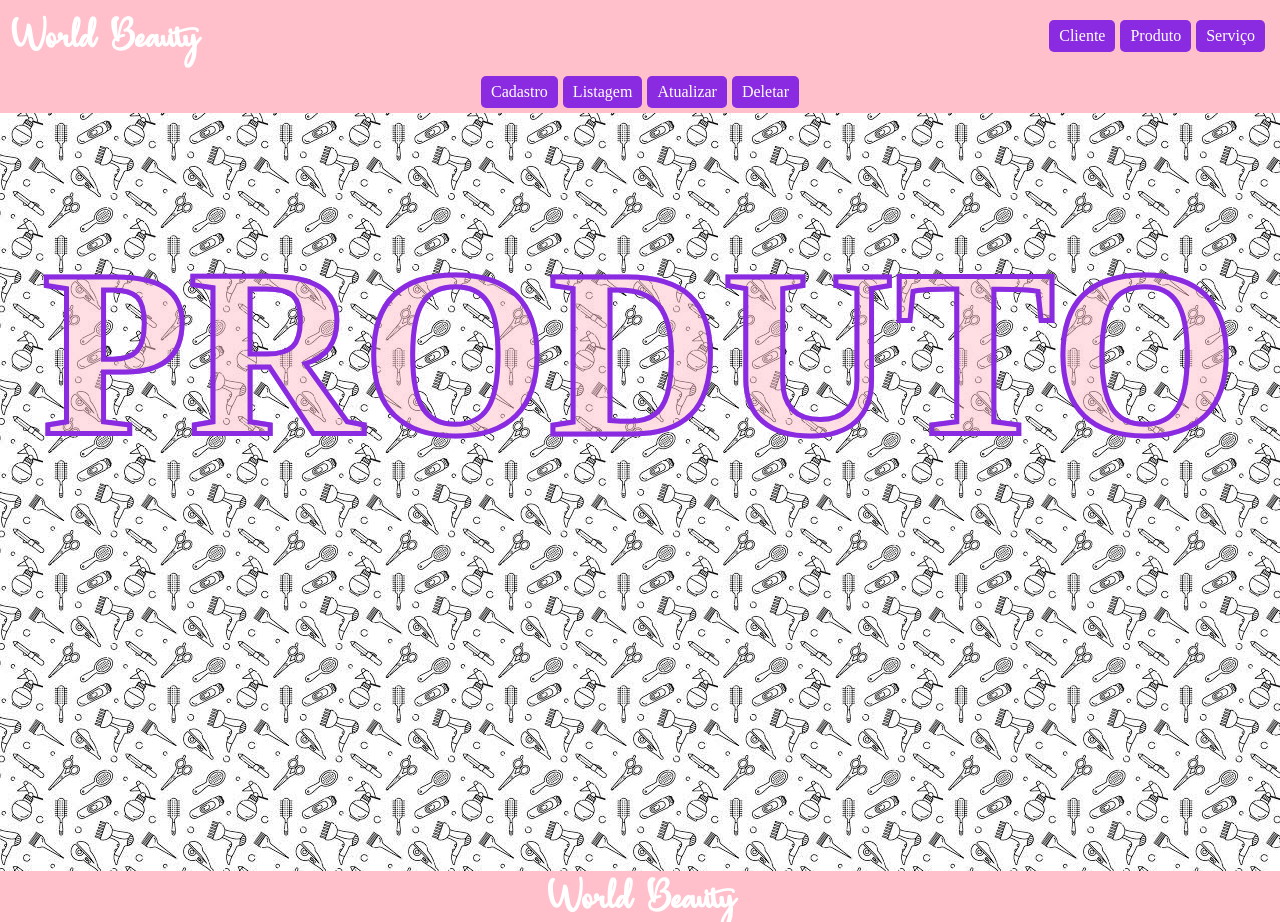
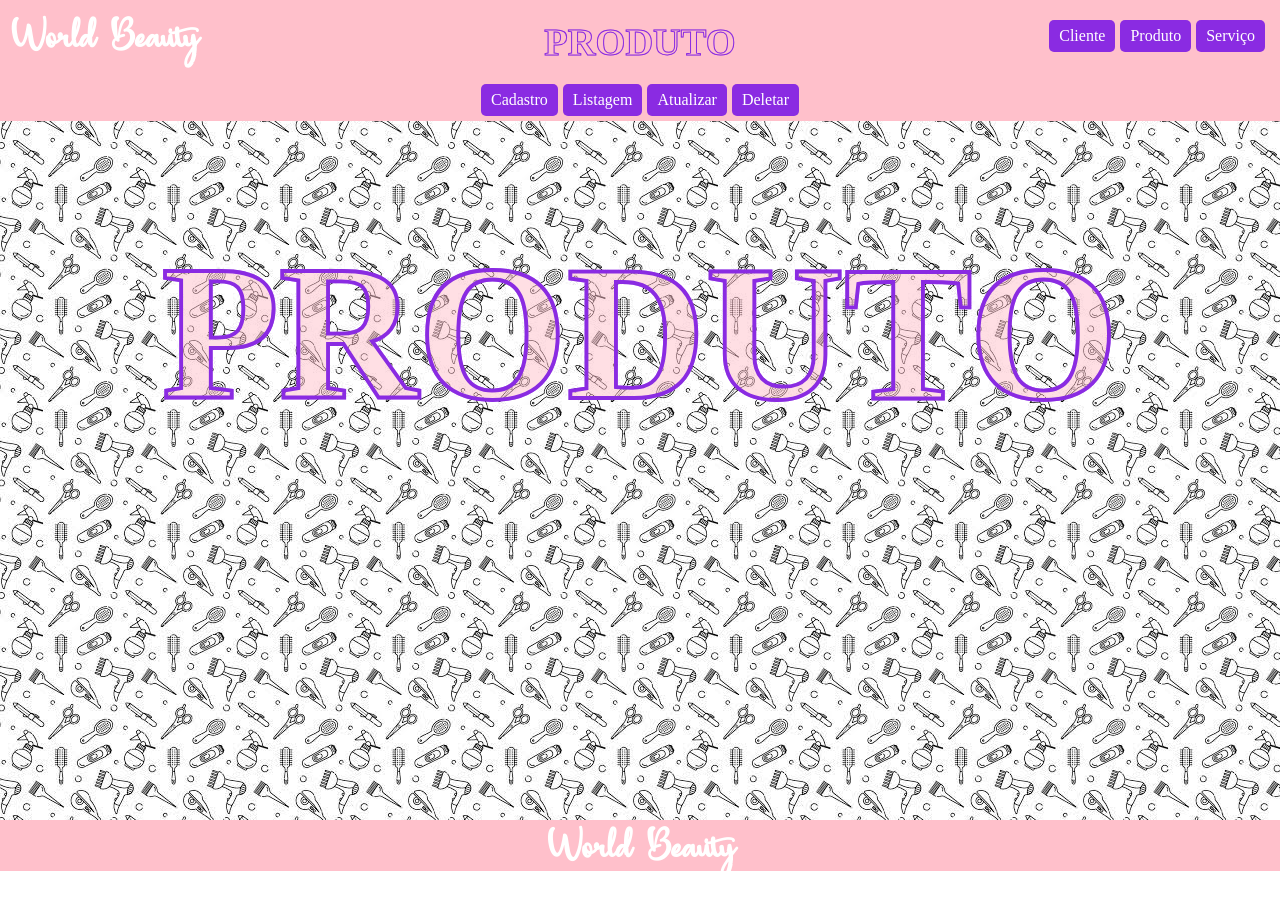
Before and after one commit to Rafael-Nunes-Silva/WB-ATV2, a React (Create React App) app in the folder world-beauty/: page /produto in a window 1280 px wide. After the commit the page ends 871 px from the top, so only its background shows below. Built offline with nearby package versions, Linux system fonts and the light colour scheme.

Commit message:
Adicionei um titulo na navbar

```diff
--- a/world-beauty/src/App.js
+++ b/world-beauty/src/App.js
@@ -8,7 +8,7 @@ export default function App() {
   return (
     <div id="App">
       <Header
-        elements={[
+        buttons={[
           <a className="nav-button" href="../cliente">Cliente</a>,
           <a className="nav-button" href="../produto">Produto</a>,
           <a className="nav-button" href="../servico">Serviço</a>
--- a/world-beauty/src/components/css/navbar.css
+++ b/world-beauty/src/components/css/navbar.css
@@ -29,3 +29,27 @@
     padding: 7px 10px;
     border-radius: 5px;
 }
+
+.navbar-title {
+    display: flex;
+    justify-content: center;
+    align-items: center;
+
+    margin: -4vw auto 15px auto;
+    padding: 0px 5px;
+    border-radius: 25px;
+}
+
+.navbar-title h1 {
+    font-size: 3vw;
+    color: transparent;
+
+    -webkit-text-stroke: 1px blueviolet;
+}
+
+.navbar-title-sec {
+    position: absolute;
+
+    color: pink !important;
+    opacity: 50%;
+}
--- a/world-beauty/src/components/header.jsx
+++ b/world-beauty/src/components/header.jsx
@@ -8,7 +8,7 @@ export default function Header(props) {
             </div>
             <div className="nav-container">
                 <div className="nav-buttons">
-                    {props.elements}
+                    {props.buttons}
                 </div>
             </div>
         </header>
--- a/world-beauty/src/components/navbar.jsx
+++ b/world-beauty/src/components/navbar.jsx
@@ -3,9 +3,16 @@ import "./css/navbar.css";
 export default function Navbar(props) {
     return (
         <div class="navbar">
+            {
+                props.title &&
+                <div className="navbar-title">
+                    <h1>{props.title}</h1>
+                    <h1 className="navbar-title-sec">{props.title}</h1>
+                </div>
+            }
             <div class="nav-container">
                 <div class="nav-buttons">
-                    {props.elements}
+                    {props.buttons}
                 </div>
             </div>
         </div>
--- a/world-beauty/src/index.css
+++ b/world-beauty/src/index.css
@@ -14,3 +14,8 @@
 button {
   cursor: pointer;
 }
+
+.alert-invalido {
+  color: red;
+  text-align: center;
+}
--- a/world-beauty/src/index.js
+++ b/world-beauty/src/index.js
@@ -29,8 +29,8 @@ root.render(
           <Route index
             element={
               <div className="texto-indicador">
-                <h1 style={{ fontSize: 13 + 'em' }}>World Beauty</h1>
-                <h1 style={{ fontSize: 13 + 'em' }} className="indicador-sec">World Beauty</h1>
+                <h1>World Beauty</h1>
+                <h1 className="indicador-sec">World Beauty</h1>
               </div>
             }
           />
@@ -66,8 +66,8 @@ root.render(
             <Route index
               element={
                 <div className="texto-indicador">
-                  <h1>SERVICO</h1>
-                  <h1 className="indicador-sec">SERVICO</h1>
+                  <h1>SERVIÇO</h1>
+                  <h1 className="indicador-sec">SERVIÇO</h1>
                 </div>
               }
             />
--- a/world-beauty/src/pages/cliente.jsx
+++ b/world-beauty/src/pages/cliente.jsx
@@ -6,7 +6,8 @@ export default function Cliente() {
     return (
         <div>
             <Navbar
-                elements={[
+                title="CLIENTE"
+                buttons={[
                     <a className="nav-button" href="../cliente/cadastro">Cadastro</a>,
                     <a className="nav-button" href="../cliente/listagem">Listagem</a>,
                     <a className="nav-button" href="../cliente/atualizar">Atualizar</a>,
--- a/world-beauty/src/pages/css/indicadorFundo.css
+++ b/world-beauty/src/pages/css/indicadorFundo.css
@@ -1,6 +1,4 @@
 .texto-indicador {
-    /* background-color: white; */
-
     display: flex;
     justify-content: center;
     align-items: center;
@@ -10,10 +8,10 @@
 }
 
 .texto-indicador h1 {
-    font-size: 15em;
+    font-size: 15vw;
     color: transparent;
 
-    -webkit-text-stroke: 5px blueviolet;
+    -webkit-text-stroke: 0.3vw blueviolet;
 }
 
 .indicador-sec {
--- a/world-beauty/src/pages/produto.jsx
+++ b/world-beauty/src/pages/produto.jsx
@@ -6,7 +6,8 @@ export default function Produto() {
     return (
         <div>
             <Navbar
-                elements={[
+                title="PRODUTO"
+                buttons={[
                     <a className="nav-button" href="../produto/cadastro">Cadastro</a>,
                     <a className="nav-button" href="../produto/listagem">Listagem</a>,
                     <a className="nav-button" href="../produto/atualizar">Atualizar</a>,
--- a/world-beauty/src/pages/servico.jsx
+++ b/world-beauty/src/pages/servico.jsx
@@ -6,7 +6,8 @@ export default function Servico() {
     return (
         <div>
             <Navbar
-                elements={[
+                title="SERVIÇO"
+                buttons={[
                     <a className="nav-button" href="../servico/cadastro">Cadastro</a>,
                     <a className="nav-button" href="../servico/listagem">Listagem</a>,
                     <a className="nav-button" href="../servico/atualizar">Atualizar</a>,
```
